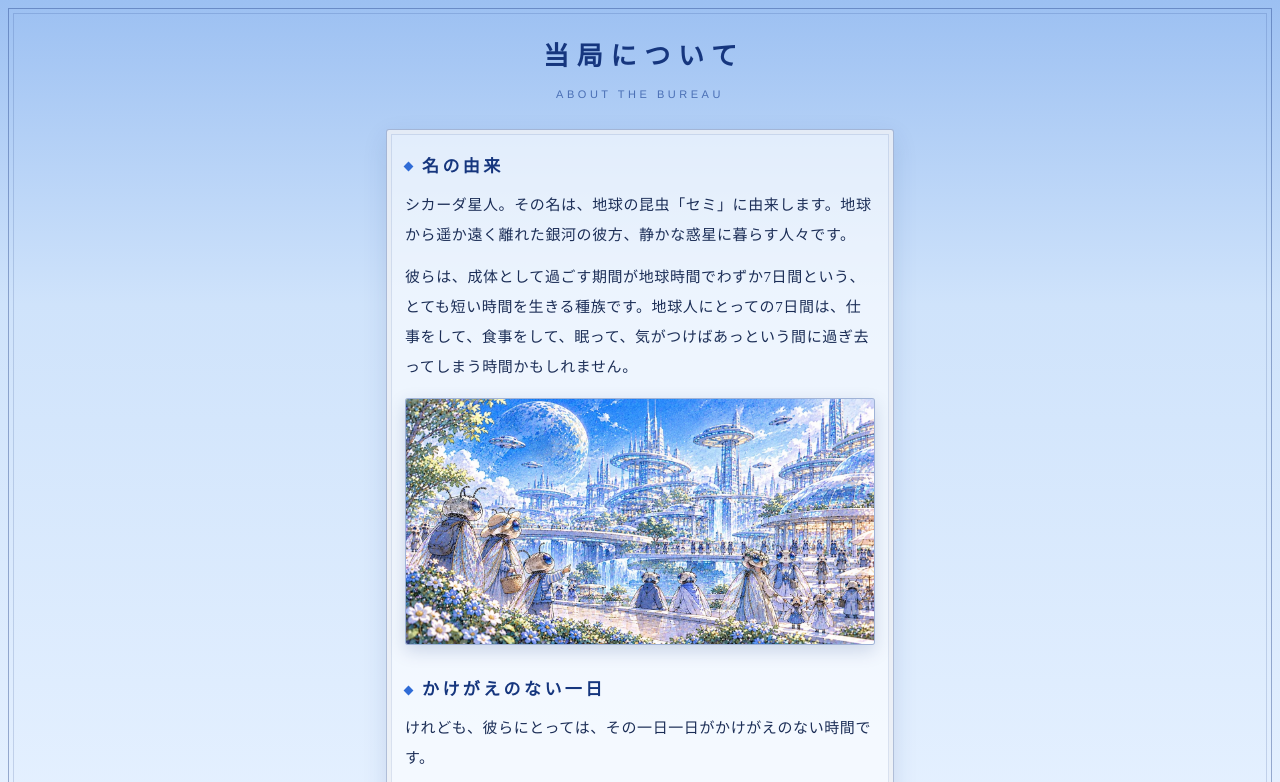
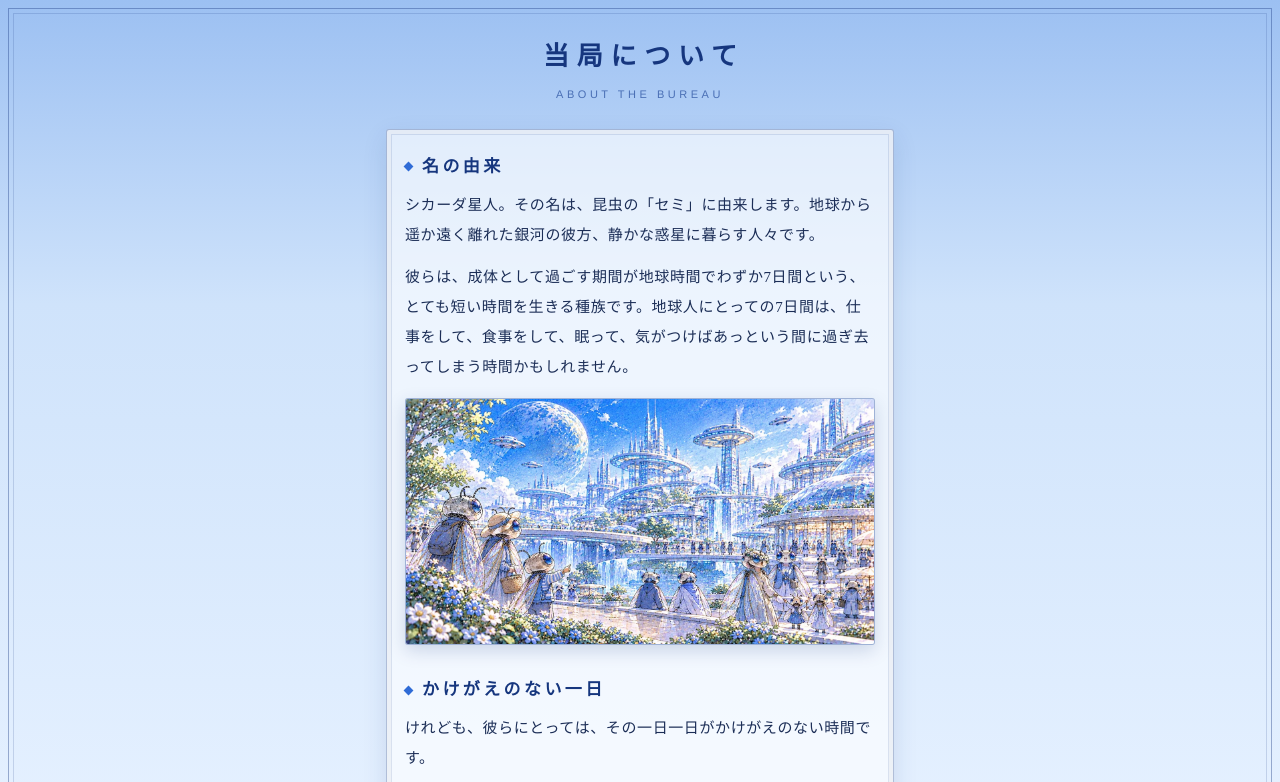
Before and after one commit to StationaryObserverNo043/cicada-affirmation, a plain HTML site: page index.html in a window 1280 px wide. Both pictures are taken after a click on the button "当局について". Shown: the top 782 px of the page. Drawn offline with Linux system fonts and the light colour scheme.

Commit message:
Add files via upload

```diff
--- a/index.html
+++ b/index.html
@@ -254,7 +254,7 @@
     </div>
     <div class="panel about">
       <h2>名の由来</h2>
-      <p>シカーダ星人。その名は、地球の昆虫「セミ」に由来します。地球から遥か遠く離れた銀河の彼方、静かな惑星に暮らす人々です。</p>
+      <p>シカーダ星人。その名は、昆虫の「セミ」に由来します。地球から遥か遠く離れた銀河の彼方、静かな惑星に暮らす人々です。</p>
       <p>彼らは、成体として過ごす期間が地球時間でわずか7日間という、とても短い時間を生きる種族です。地球人にとっての7日間は、仕事をして、食事をして、眠って、気がつけばあっという間に過ぎ去ってしまう時間かもしれません。</p>
 
       <figure class="pic"><img src="images/cicada12.webp" width="1400" height="732" alt="水と緑にあふれた、シカーダ星の都市の景色" loading="lazy" decoding="async"></figure>
```
